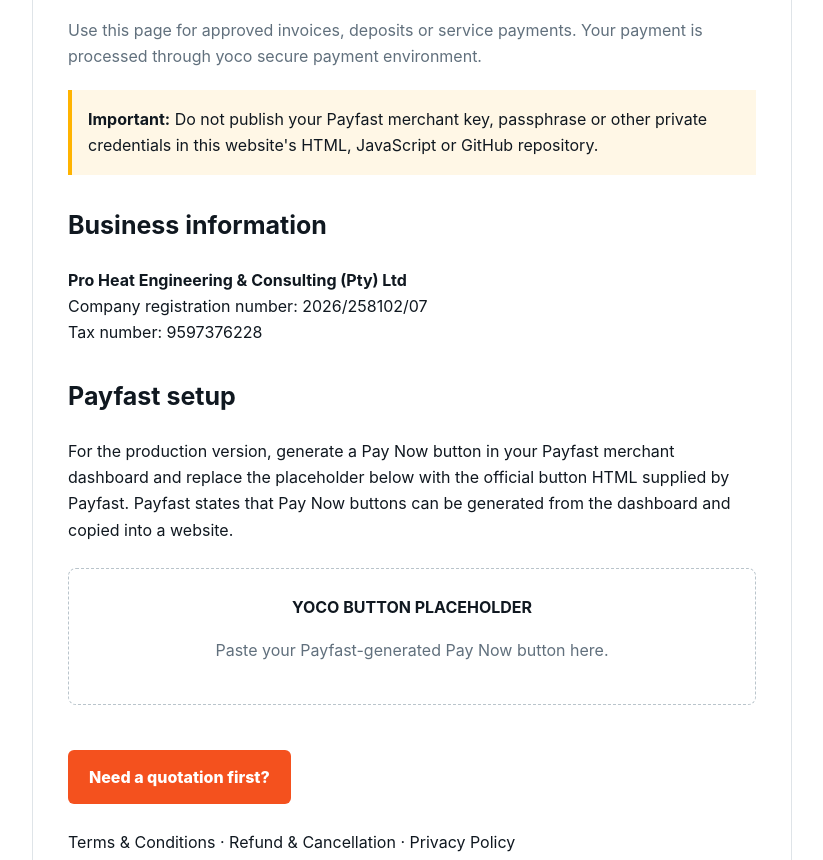
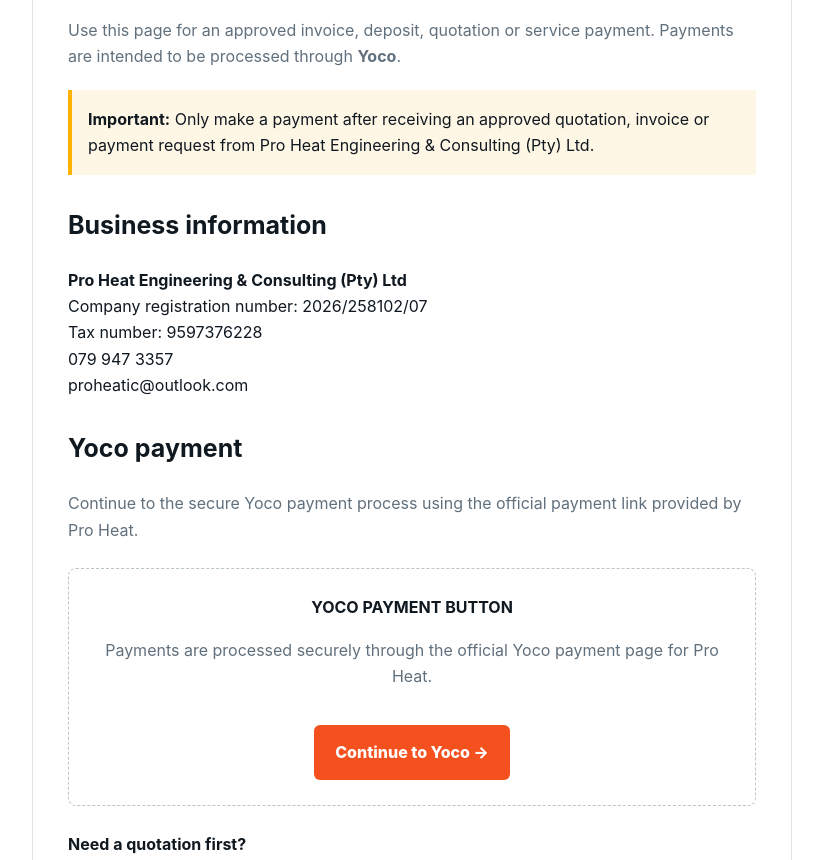
Before and after one commit to Mavula06/pro-heat-engineering-pty-ltd, a plain HTML site: page pay.html in a window 1280 px wide. Shown: the part 312-1172 px from the top of the page, without its empty margins (228-1051 px from the left). Drawn offline with Linux system fonts and the light colour scheme.

Commit message:
Update pay.html

```diff
--- a/pay.html
+++ b/pay.html
@@ -2,24 +2,43 @@
 <html lang="en-ZA">
 <head>
 <meta charset="utf-8"><meta name="viewport" content="width=device-width,initial-scale=1">
-<title>Pay Online | Pro Heat Engineering & Consulting</title><link rel="icon" href="logo.png"><link rel="stylesheet" href="styles.css">
+<title>Pay Online | Pro Heat Engineering & Consulting</title>
+<link rel="icon" href="logo.png"><link rel="stylesheet" href="styles.css">
 </head>
 <body>
-<header class="site-header"><div class="container nav-wrap"><a class="brand" href="index.html"><img src="logo.png" alt="Pro Heat Engineering & Consulting"></a><a class="nav-pay" href="index.html">Back to website</a></div></header>
+<header class="site-header"><div class="container nav-wrap">
+<a class="brand" href="index.html"><img src="logo.png" alt="Pro Heat Engineering & Consulting"></a>
+<a class="nav-pay" href="index.html">Back to website</a>
+</div></header>
 <main class="legal"><div class="container"><div class="pay-box">
 <p class="kicker dark">SECURE ONLINE PAYMENT</p>
 <h1>Pay Pro Heat</h1>
-<p class="muted">Use this page for approved invoices, deposits or service payments. Your payment is processed through yoco secure payment environment.</p>
-<div class="notice"><strong>Important:</strong> Do not publish your Payfast merchant key, passphrase or other private credentials in this website's HTML, JavaScript or GitHub repository.</div>
-<h2>Business information</h2><p><strong>Pro Heat Engineering & Consulting (Pty) Ltd</strong><br>Company registration number: 2026/258102/07<br>Tax number: 9597376228</p><h2>Payfast setup</h2>
-<p>For the production version, generate a Pay Now button in your Payfast merchant dashboard and replace the placeholder below with the official button HTML supplied by Payfast. Payfast states that Pay Now buttons can be generated from the dashboard and copied into a website.</p>
+<p class="muted">Use this page for an approved invoice, deposit, quotation or service payment. Payments are intended to be processed through <strong>Yoco</strong>.</p>
+
+<div class="notice"><strong>Important:</strong> Only make a payment after receiving an approved quotation, invoice or payment request from Pro Heat Engineering & Consulting (Pty) Ltd.</div>
+
+<h2>Business information</h2>
+<p><strong>Pro Heat Engineering & Consulting (Pty) Ltd</strong><br>
+Company registration number: 2026/258102/07<br>
+Tax number: 9597376228<br>
+079 947 3357<br>
+proheatic@outlook.com</p>
+
+<h2>Yoco payment</h2>
+<p class="muted">Continue to the secure Yoco payment process using the official payment link provided by Pro Heat.</p>
+
+<!-- Replace this URL with the official Yoco payment link for Pro Heat. -->
 <div style="margin:25px 0;padding:25px;border:1px dashed #b9c4cb;border-radius:8px;text-align:center">
-  <strong>YOCO BUTTON PLACEHOLDER</strong>
-  <p class="muted">Paste your Payfast-generated Pay Now button here.</p>
+<strong>YOCO PAYMENT BUTTON</strong>
+<p class="muted">Payments are processed securely through the official Yoco payment page for Pro Heat.</p>
+<a class="btn primary" href="https://pay.yoco.com/Pro-heat-engineering-and-consulting-pty-ltd" target="_blank" rel="noopener">Continue to Yoco →</a>
 </div>
-<p><a class="btn primary" href="index.html#contact">Need a quotation first?</a></p>
+
+<p><strong>Need a quotation first?</strong><br>Contact us before making payment so the correct amount and payment reference can be confirmed.</p>
+<p><a class="btn primary" href="index.html#contact">Request a Quote</a></p>
+
 <p style="margin-top:25px"><a href="terms.html">Terms & Conditions</a> · <a href="refunds.html">Refund & Cancellation</a> · <a href="privacy.html">Privacy Policy</a></p>
 </div></div></main>
-<footer><div class="copyright">© <span id="year"></span> Pro Heat Engineering & Consulting (Pty) Ltd.</div></footer>
+<footer><div class="copyright">© <span id="year"></span> Pro Heat Engineering & Consulting (Pty) Ltd. All rights reserved.</div></footer>
 <script>document.getElementById('year').textContent=new Date().getFullYear()</script>
 </body></html>
```
